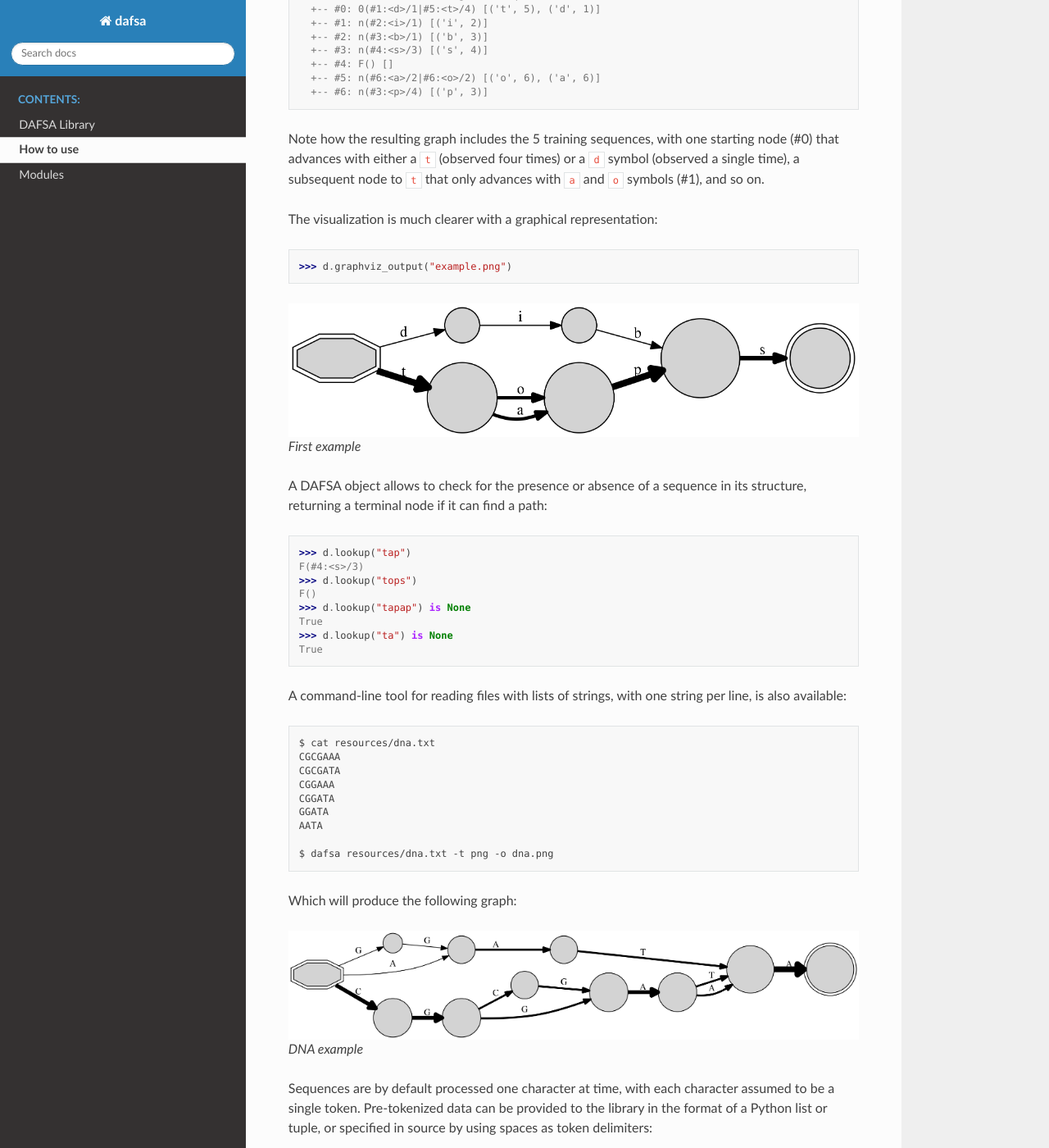
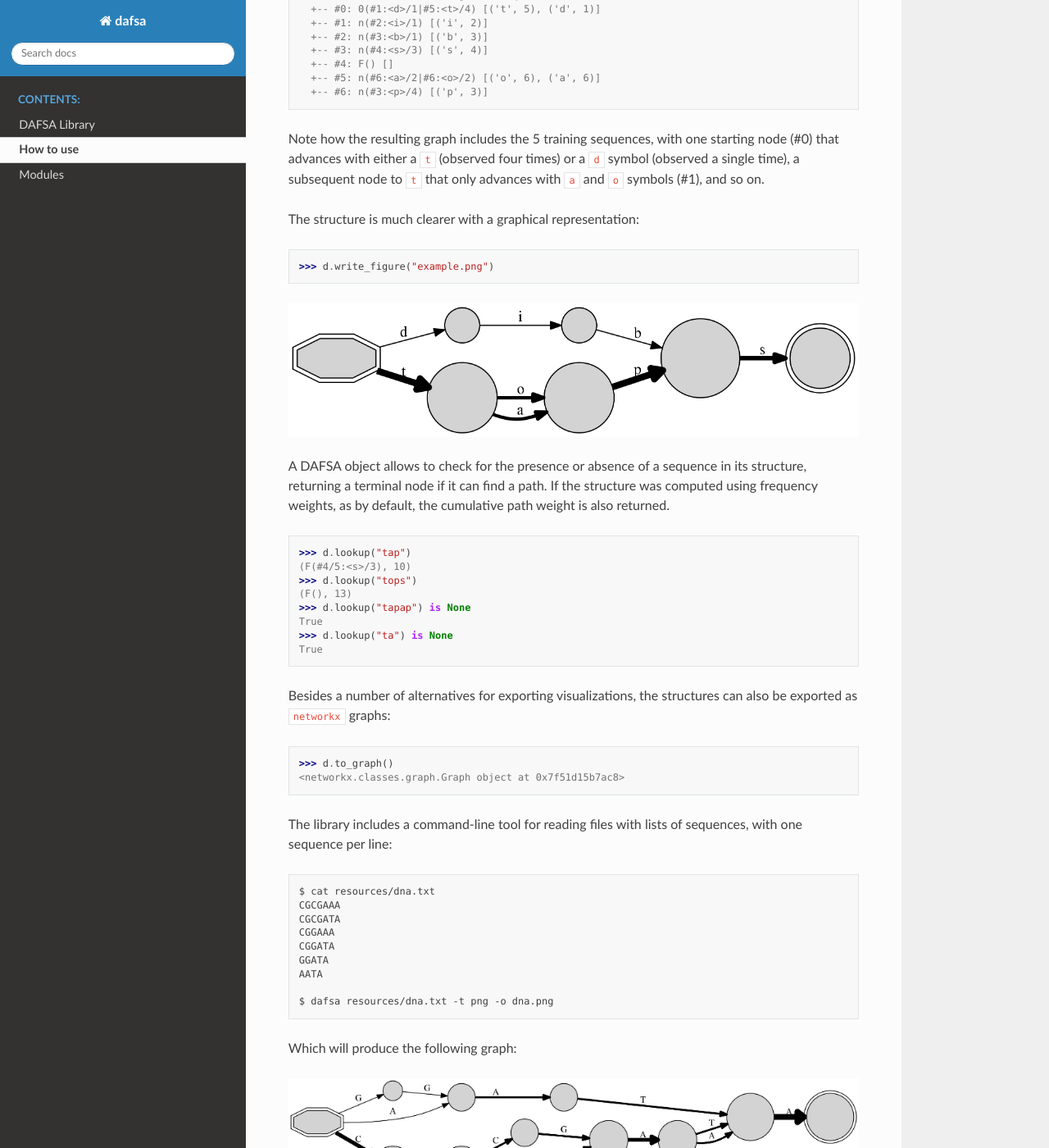
Before and after one commit to tresoldi/dafsa, a Sphinx documentation site: the page built from docs/quickstart.rst, in a window 1280 px wide and 1400 px high, scrolled down 310 px. Shown: the whole window at 82% size. Built offline with Sphinx 7.4.7 and the Read the Docs theme 2.0.0, drawn with Linux system fonts in a browser that asks for light colours; some of the changed text lies outside the part shown.

Commit message:
Updating documentation.

```diff
--- a/docs/index.rst
+++ b/docs/index.rst
@@ -35,7 +35,7 @@ structures derived from `tries <https://en.wikipedia.org/wiki/Trie>`__
 that allow to represent a set of sequences (typically character strings
 or *n*-grams) in the form of a directed acyclic graph with a single
 source vertex (the ``start`` symbol shared by all sequences) and at least one
-sink edge (``end`` symbols, each pointed to by one or more sequences), such
+sink edge (``final`` symbols, each pointed to by one or more sequences), such
 as in the following image.
 
 .. figure:: https://raw.githubusercontent.com/tresoldi/dafsa/master/figures/reduced_phonemes.png
--- a/docs/quickstart.rst
+++ b/docs/quickstart.rst
@@ -24,33 +24,41 @@ starting node (#0) that advances with either a ``t`` (observed four
 times) or a ``d`` symbol (observed a single time), a subsequent node to
 ``t`` that only advances with ``a`` and ``o`` symbols (#1), and so on.
 
-The visualization is much clearer with a graphical representation:
+The structure is much clearer with a graphical representation:
 
 .. code:: python
 
-   >>> d.graphviz_output("example.png")
+   >>> d.write_figure("example.png")
 
 .. figure:: https://raw.githubusercontent.com/tresoldi/dafsa/master/figures/example.png
    :alt: First example
 
-   First example
-
 A DAFSA object allows to check for the presence or absence of a sequence
-in its structure, returning a terminal node if it can find a path:
+in its structure, returning a terminal node if it can find a path. If the
+structure was computed using frequency weights, as by default, the
+cumulative path weight is also returned.
 
 .. code:: python
 
    >>> d.lookup("tap")
-   F(#4:<s>/3)
+   (F(#4/5:<s>/3), 10)
    >>> d.lookup("tops")
-   F()
+   (F(), 13)
    >>> d.lookup("tapap") is None
    True
    >>> d.lookup("ta") is None
    True
 
-A command-line tool for reading files with lists of strings, with one
-string per line, is also available:
+Besides a number of alternatives for exporting visualizations, the structures
+can also be exported as ``networkx`` graphs:
+
+.. code:: python
+
+   >>> d.to_graph()
+   <networkx.classes.graph.Graph object at 0x7f51d15b7ac8>
+
+The library includes a command-line tool for reading files with lists of
+sequences, with one sequence per line:
 
 ::
 
@@ -68,8 +76,6 @@ Which will produce the following graph:
 
 .. figure:: https://raw.githubusercontent.com/tresoldi/dafsa/master/figures/dna.png
    :alt: DNA example
-
-   DNA example
 
 Sequences are by default processed one character at time, with each
 character assumed to be a single token. Pre-tokenized data can be
@@ -93,7 +99,9 @@ specified in source by using spaces as token delimiters:
 .. figure:: https://raw.githubusercontent.com/tresoldi/dafsa/master/figures/phonemes.png
    :alt: Phoneme example
 
-   Phoneme example
+DAFSA structure can be exported as:
 
-
-   Please note that this library is under development and still needs performance optimizations: common experiments such as building a DAFSA for the contents of `/usr/share/dict/words` will take many minutes in a common machine.
+- PDF
+- SVG
+- GLM
+- DOT
```
Also changed, not shown: other parts of docs/quickstart.rst (+2 -2 lines), README.md (+2 -2 lines), docs/readme.rst (+14 -14 lines), 1 other file.
